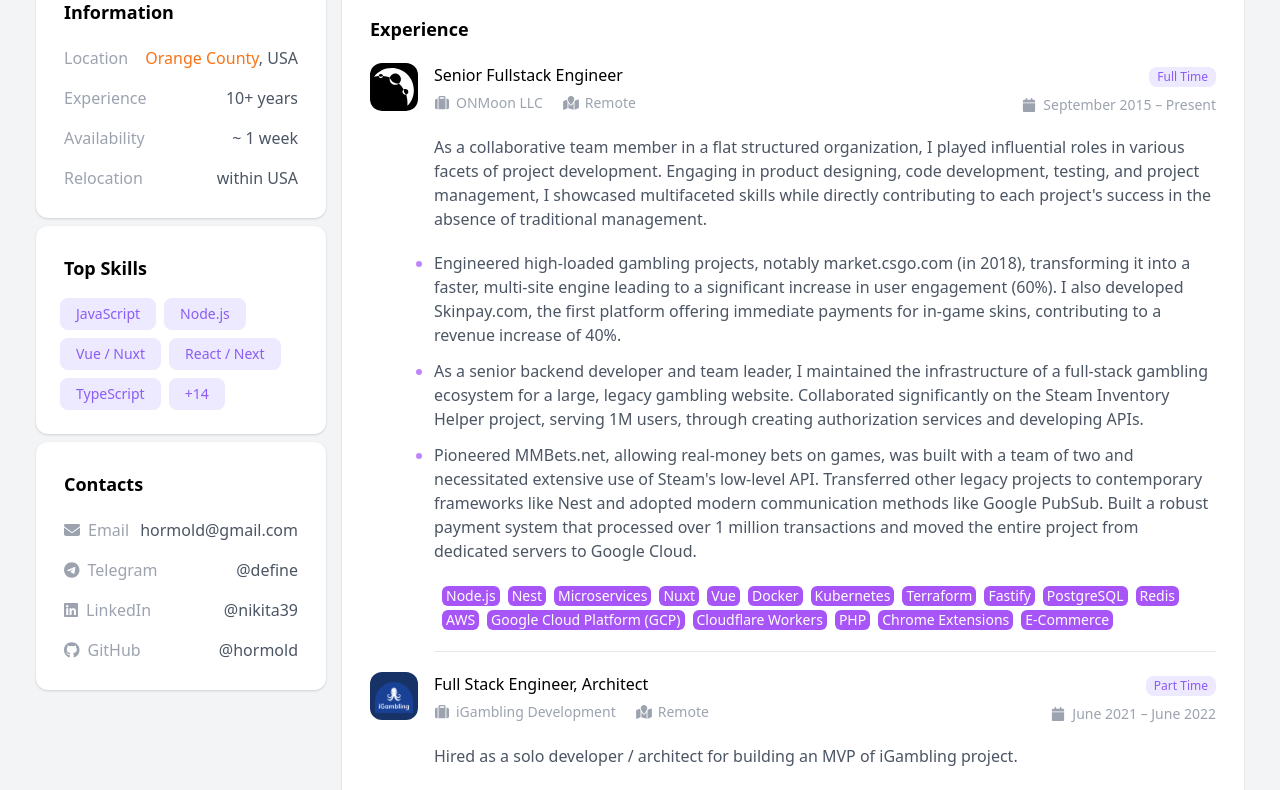
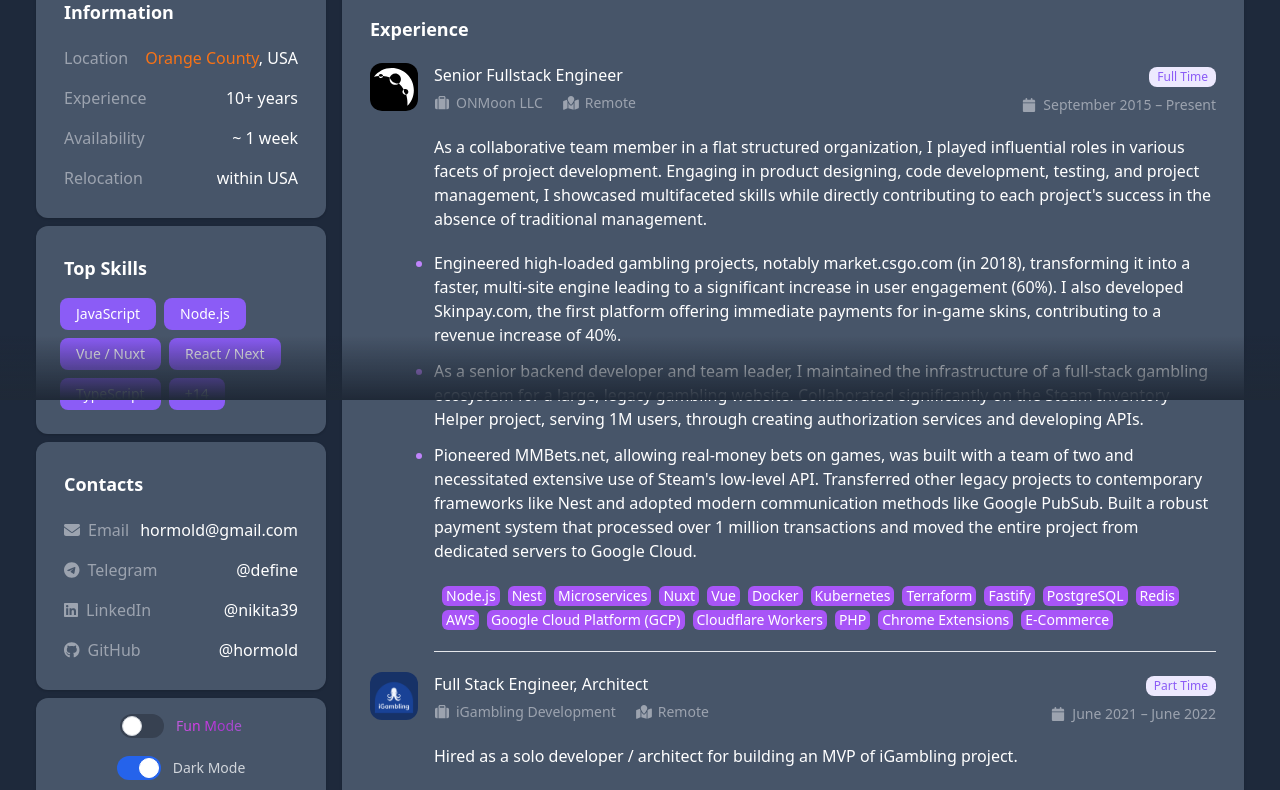
Before and after one commit to Hormold/Hormold, a Next.js app: page / in a window 1280 px wide. Shown: the part 400-1190 px from the top of the page. Built offline with nearby package versions, Linux system fonts and the light colour scheme.

Commit message:
added fun mode

```diff
--- /dev/null
+++ b/src/app/components/context.tsx
@@ -0,0 +1,14 @@
+import { createContext } from "react";
+
+const AppContext = createContext({
+	funMode: false,
+	setFunMode: (newMode: boolean) => {
+		console.log("setFunMode not implemented");
+	},
+	darkMode: true,
+	setDarkMode: (darkMode: boolean) => {
+		console.log("setDarkMode not implemented");
+	}
+});
+
+export default AppContext;
--- /dev/null
+++ b/src/app/components/funmode.tsx
@@ -0,0 +1,75 @@
+'use client'
+import AppContext from '../components/context';
+import Image from 'next/image'
+import { useContext, useEffect, useRef } from 'react'
+
+const map = (value: number, x1: number, y1: number, x2: number, y2: number): number => (value - x1) * (y2 - x2) / (y1 - x1) + x2;
+
+
+export default function FunMode () {
+
+	const context = useContext(AppContext)
+	const funModeRef = useRef(context.funMode)
+
+	useEffect(() => {
+		funModeRef.current = context.funMode
+		const main = document.querySelector('.main') as HTMLElement
+		const sidebar = document.querySelector('.sidebar') as HTMLElement
+		const hidden = document.querySelector('.hidden-el') as HTMLElement
+		const hiddenText = document.querySelector('.hidden-text') as HTMLElement
+		const dogImage = document.querySelector('.dog-image') as HTMLElement
+		const shadow = document.querySelector('.bottom-shadow') as HTMLElement
+		const handleScroll = () => {
+			if(!funModeRef.current) return
+			if(!main || !sidebar || !shadow || !hidden || !main) return
+			const scroll = window.scrollY
+			const scrollPercentage = scroll / main.offsetHeight
+
+			const perspective = map(scrollPercentage, 0, 1, 1000, 0)
+			const rotate = map(scrollPercentage, 0, 1, 0, 140 )
+
+			sidebar.style.transform = `perspective(${perspective}px) rotateY(${rotate}deg)`
+			sidebar.style.transformOrigin = 'left'
+
+			main.style.transform = `perspective(${perspective}px) rotateY(-${rotate*0.97}deg)`
+			main.style.transformOrigin = 'right'
+
+			hidden.style.opacity = map(scrollPercentage, 0, 1, 0, 1).toString()
+			hiddenText.style.transform = `scale(${map(scrollPercentage, 0, 1, 1, 20)})`
+			dogImage.style.transform = `rotate(${map(scrollPercentage, 0, 1, 1, 20)}deg) scale(${map(scrollPercentage, 0, 1, 1, 10)})`
+			main.style.opacity = map(scrollPercentage, 0, .7, 1, 0).toString()
+			shadow.style.opacity = map(scrollPercentage, 0, 1, 0, 1).toString()
+		}
+
+		if(context.funMode) {
+			if(window.scrollY > 0)
+				window.scrollTo({
+					top: 0,
+					behavior: "smooth"
+				});
+			setTimeout( () => window.addEventListener('scroll', handleScroll), window.scrollY > 0 ? 600 : 0);
+		} else {
+			window.removeEventListener('scroll', handleScroll)
+			sidebar.style.transform = ``;
+			main.style.transform = ``;
+			if(!hiddenText || !hidden || !main) return
+			hidden.style.opacity = "0";
+			hiddenText.style.transform = `scale(1)`
+			main.style.opacity = "1"
+		}
+	}, [context]);
+
+
+	return (
+		<>
+		{context.funMode?
+			<div className="hidden-el opacity-0 fixed z-0 left-2/4 top-1/4">
+				<Image src='/dog.png' width={130} height={400} alt='Dog' className='rounded-full dog-image' />
+				<h5 className='text-center text-white text-lg hidden-text m-5'>
+					Thanks for<br />visiting my website!
+				</h5>
+			</div>
+        : '' }
+		</>
+	)
+}
--- a/src/app/components/sidebar.tsx
+++ b/src/app/components/sidebar.tsx
@@ -3,7 +3,8 @@
 import { FontAwesomeIcon } from '@fortawesome/react-fontawesome'
 import { faDownload, faEnvelope } from '@fortawesome/free-solid-svg-icons'
 import { faGithub, faLinkedin, faTelegram } from '@fortawesome/free-brands-svg-icons'
-import { useState } from 'react'
+import { useContext, useState } from 'react'
+import AppContext from "./context"
 
 const allSkills = [
 	'JavaScript',
@@ -22,9 +23,8 @@
 const topSkills = [ ...allSkills.slice(0, 5) ]
 
 export default function Sidebar() {
-
+	const context = useContext(AppContext)
 	const [isShowAllSkills, setIsShowAllSkills] = useState(false)
-
 	return (
 		<div>
 			<div className="shadow rounded-xl overflow-hidden">
@@ -132,6 +132,27 @@
 				</div>
 			</div>
 
+			<div className="p-1 block-section dark:bg-slate-600 bg-white">
+
+				<div className='text-center m-3 dark:text-white'>
+					<label className="relative inline-flex items-center cursor-pointer" >
+						<input type="checkbox" checked={context.funMode} className="sr-only peer" onClick={(event) => context.setFunMode( !context.funMode )} />
+						<div className="w-11 h-6 bg-gray-200 peer-focus:outline-none peer-focus:ring-4 peer-focus:ring-blue-300 dark:peer-focus:ring-blue-800 rounded-full peer dark:bg-gray-700 peer-checked:after:translate-x-full peer-checked:after:border-white after:content-[''] after:absolute after:top-[2px] after:left-[2px] after:bg-white after:border-gray-300 after:border after:rounded-full after:h-5 after:w-5 after:transition-all dark:border-gray-600 peer-checked:bg-blue-600"></div>
+						<span className="ml-3 text-sm font-medium text-gray-900 dark:text-gray-300 gradient__text">Fun Mode</span>
+					</label>
+				</div>
+
+				<div className='text-center m-3 dark:text-white'>
+					<label className="relative inline-flex items-center cursor-pointer" >
+						<input type="checkbox" checked={context.darkMode} className="sr-only peer" onClick={(event) => context.setDarkMode( !context.darkMode )} />
+						<div className="w-11 h-6 bg-gray-200 peer-focus:outline-none peer-focus:ring-4 peer-focus:ring-blue-300 dark:peer-focus:ring-blue-800 rounded-full peer dark:bg-gray-700 peer-checked:after:translate-x-full peer-checked:after:border-white after:content-[''] after:absolute after:top-[2px] after:left-[2px] after:bg-white after:border-gray-300 after:border after:rounded-full after:h-5 after:w-5 after:transition-all dark:border-gray-600 peer-checked:bg-blue-600"></div>
+						<span className="ml-3 text-sm font-medium text-gray-900 dark:text-gray-300">Dark Mode</span>
+					</label>
+				</div>
+
+
+			</div>
+
 		</div>
 	)
 }
--- a/src/app/globals.css
+++ b/src/app/globals.css
@@ -404,3 +404,20 @@
     opacity: 1;
   }
 }
+
+.gradient__text {
+  background: linear-gradient(to right, #aa7bce 10%, #d23be6 40%, #a839d0 60%, #a77bce 90%);
+  background-size: 200% auto;
+  color: #000;
+  background-clip: text;
+  text-fill-color: transparent;
+  -webkit-background-clip: text;
+  -webkit-text-fill-color: transparent;
+  animation: shine 5s linear infinite;
+}
+
+@keyframes shine {
+  to {
+      background-position: 200% center;
+  }
+}
--- a/src/app/layout.tsx
+++ b/src/app/layout.tsx
@@ -19,6 +19,7 @@
     <html lang="en" className="">
       <body className="bg-gray-100 antialiased dark:bg-slate-800">
         {children}
+        <div className="hidden dark:block bottom-shadow z-50 sticky bottom-0 left-0 w-full h-16 bg-gradient-to-t from-gray-900 dark:from-gray-800"></div>
       </body>
     </html>
   )
--- a/src/app/page.tsx
+++ b/src/app/page.tsx
@@ -1,12 +1,16 @@
 'use client'
+import AppContext from './components/context';
 import Sidebar from './components/sidebar'
 import About from './components/about'
 import Experience from './components/experience'
 import Education from './components/education'
 import Projects from './components/projects'
-import { useEffect } from 'react'
+import FunMode from './components/funmode'
+import { useEffect, useState } from 'react'
 
 export default function Home() {
+  const [funMode, setFunMode] = useState(false)
+  const [darkMode, setDarkMode] = useState(true)
 
   useEffect(() => {
     const prefersDark = window.matchMedia(
@@ -14,27 +18,38 @@
     ).matches;
 
     if (prefersDark) {
-        document.documentElement.classList.add('dark')
-        // set cookie to dark
-        document.cookie = "theme=dark;path=/"
+      setDarkMode(true)
     }
   }, []);
 
+  useEffect(() => {
+    if (darkMode) {
+      document.documentElement.classList.add('dark')
+    } else {
+      document.documentElement.classList.remove('dark')
+    }
+  }, [darkMode])
+
   return (
-    <main className="main-container">
+    <AppContext.Provider value={{ funMode, setFunMode, darkMode, setDarkMode }}>
+      <main className="main-container relative z-40">
         <div className="grid gap-4 lg:grid-cols-4">
-        <div className="space-y-5 lg:col-span-1">
+          <div className="space-y-5 lg:col-span-1 sidebar">
             <Sidebar />
           </div>
-        <div className="space-y-5 lg:col-span-3">
+          <div className="space-y-5 lg:col-span-3 main">
             <About />
             <Experience />
             <Projects />
             <Education />
+            {funMode?
+              <div className="dummy-space h-[1200px]">&nbsp;</div>
+              : '' }
           </div>
+        </div>
+      </main>
 
-      </div>
-
-    </main>
+      <FunMode />
+    </AppContext.Provider>
   )
 }
```
Also changed, not shown: public/dog.png (added). Lines whose indentation alone changed are shown as unchanged.
